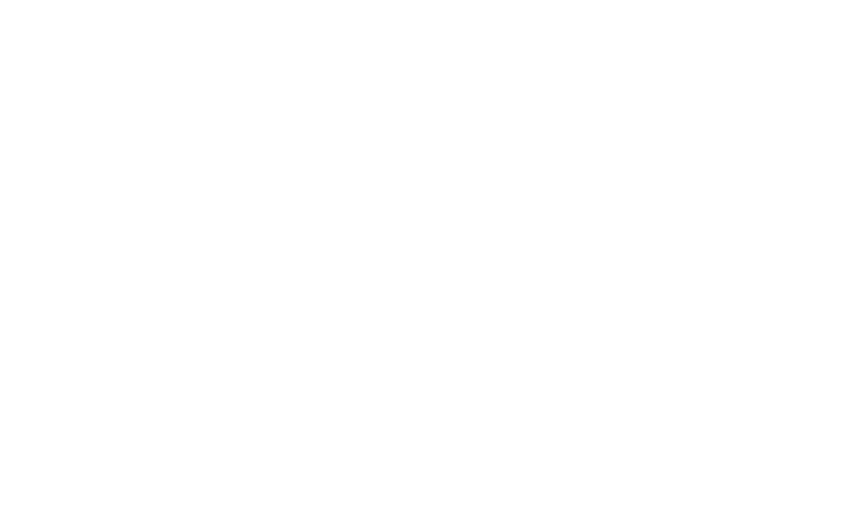
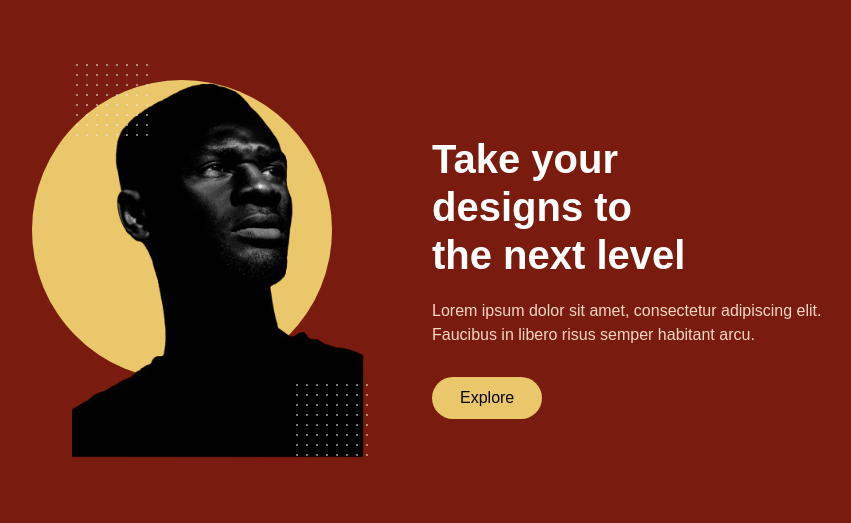
Before and after one commit to GurreraJose/PROJECTE-FINAL-HTML-CSS, a plain HTML site: page 7/index.html in a window 1280 px wide. Shown: the whole page, without its empty margins (188-1039 px from the left). Drawn offline with Linux system fonts and the light colour scheme.

Commit message:
fsagddGW

```diff
--- a/7/index.html
+++ b/7/index.html
@@ -1,11 +1,24 @@
 <!DOCTYPE html>
 <html lang="en">
 <head>
-    <meta charset="UTF-8">
-    <meta name="viewport" content="width=device-width, initial-scale=1.0">
-    <title>carta8</title>
+  <meta charset="UTF-8" />
+  <meta name="viewport" content="width=device-width, initial-scale=1.0"/>
+  <title>carta8</title>
+  <link rel="stylesheet" href="styles.css" />
 </head>
 <body>
-
+  <section class="promo-section">
+    <div class="image-container">
+      <div class="circle"></div>
+      <img src="Captura_de_pantalla_2025-05-05_132103-removebg-preview.png" alt="Man profile">
+      <div class="dots top-left"></div>
+      <div class="dots bottom-right"></div>
+    </div>
+    <div class="content">
+      <h1>Take your<br>designs to<br>the next level</h1>
+      <p>Lorem ipsum dolor sit amet, consectetur adipiscing elit. Faucibus in libero risus semper habitant arcu.</p>
+      <button>Explore</button>
+    </div>
+  </section>
 </body>
 </html>
--- a/7/styles.css
+++ b/7/styles.css
@@ -0,0 +1,93 @@
+body {
+    margin: 0;
+    font-family: 'Arial', sans-serif;
+    background-color: #791c0f;
+    color: #fff;
+  }
+
+  .promo-section {
+    display: flex;
+    align-items: center;
+    justify-content: center;
+    padding: 60px 40px;
+    gap: 60px;
+    background-color: #791c0f;
+    flex-wrap: wrap;
+  }
+
+  .image-container {
+    position: relative;
+    width: 300px;
+    height: 400px;
+  }
+
+  .image-container img {
+    position: relative;
+    width: 100%;
+    height: auto;
+    z-index: 2;
+  }
+
+  .circle {
+    position: absolute;
+    top: 20px;
+    left: -40px;
+    width: 300px;
+    height: 300px;
+    background-color: #eac76b;
+    border-radius: 50%;
+    z-index: 1;
+  }
+
+  .dots {
+    position: absolute;
+    width: 80px;
+    height: 80px;
+    background-image: radial-gradient(#f0f0f0 1px, transparent 1px);
+    background-size: 10px 10px;
+    opacity: 0.5;
+    z-index: 3;
+  }
+
+  .top-left {
+    top: 0;
+    left: 0;
+  }
+
+  .bottom-right {
+    bottom: 0;
+    right: 0;
+  }
+
+  .content {
+    max-width: 400px;
+  }
+
+  .content h1 {
+    font-size: 2.5rem;
+    font-weight: bold;
+    margin-bottom: 20px;
+    line-height: 1.2;
+  }
+
+  .content p {
+    color: #f3d9c3;
+    font-size: 1rem;
+    margin-bottom: 30px;
+    line-height: 1.5;
+  }
+
+  .content button {
+    background-color: #eac76b;
+    color: #000;
+    border: none;
+    border-radius: 25px;
+    padding: 12px 28px;
+    font-size: 1rem;
+    cursor: pointer;
+    transition: background-color 0.3s ease;
+  }
+
+  .content button:hover {
+    background-color: #d6b85e;
+  }
```
Also changed, not shown: 7/Captura_de_pantalla_2025-05-05_132103-removebg-preview.png (added).
